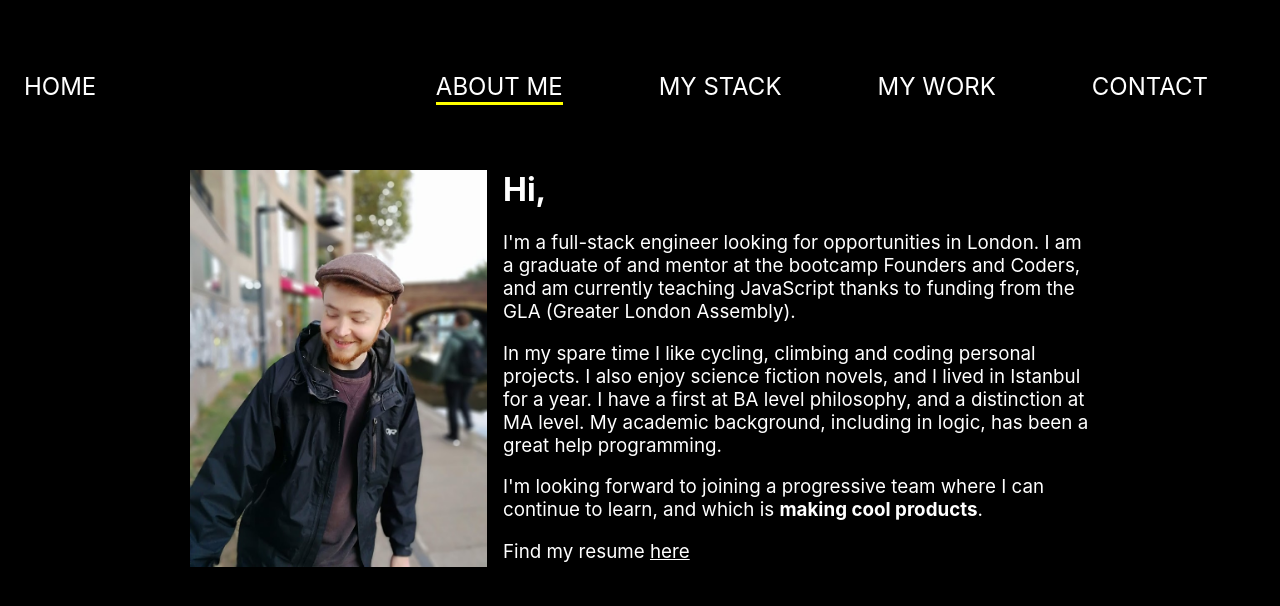
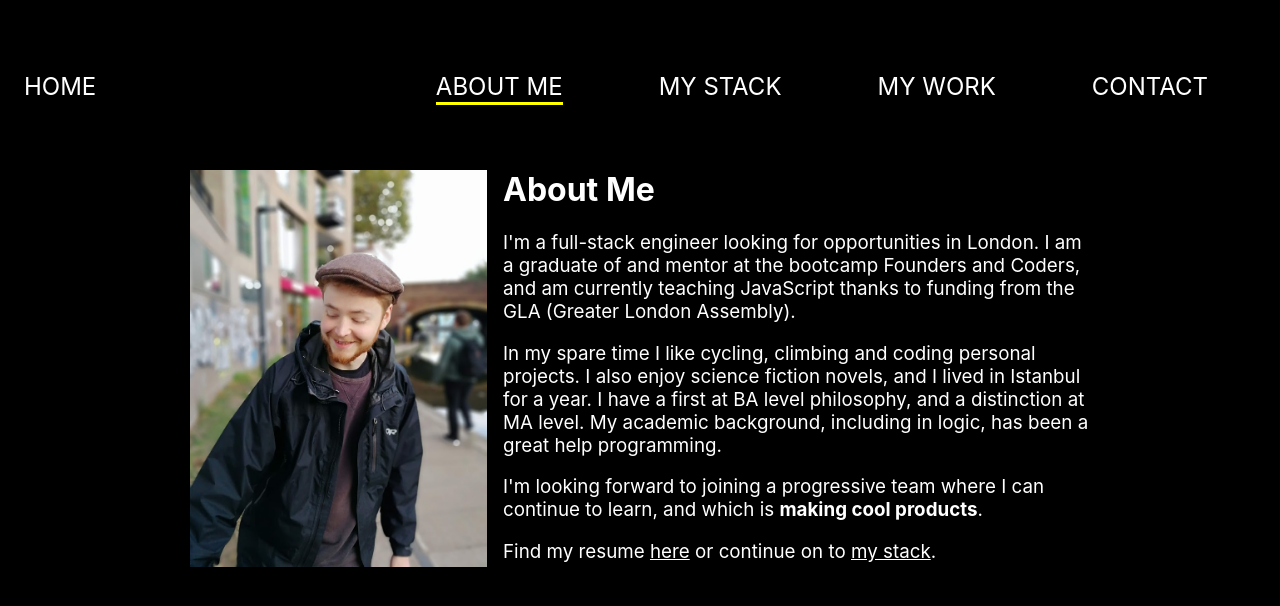
Before and after one commit to Ivo-Evans/Portfolio, a React (Create React App) app: page /about in a window 1280 px wide. Shown: the top 606 px of the page. Built offline with nearby package versions, Linux system fonts and the light colour scheme.

Commit message:
feat(about): modify copy

```diff
--- a/src/components/pages/about/bio.tsx
+++ b/src/components/pages/about/bio.tsx
@@ -1,5 +1,6 @@
 import React from "react";
 import "./bio.css";
+import { Link } from "react-router-dom"
 
 const resume = require("../../../assets/resume.pdf")
 const self = require("../../../assets/images/self2.jpg")
@@ -8,7 +9,7 @@ export default function Bio() {
   return (
     <div className="bio">
       <img src={self} alt="me"/>
-      <h1>Hi,</h1>
+      <h1>About Me</h1>
       <p>
         I&apos;m a full-stack engineer looking for opportunities in London. I am
         a graduate of and mentor at the bootcamp Founders and Coders, and am
@@ -30,7 +31,7 @@ export default function Bio() {
         Find my resume{" "}
         <a href={resume} rel="noopener noreferrer" target="_blank">
           here
-        </a>
+        </a> or continue on to <Link to="/technologies">my stack</Link>.
       </p>
     </div>
   );
```
